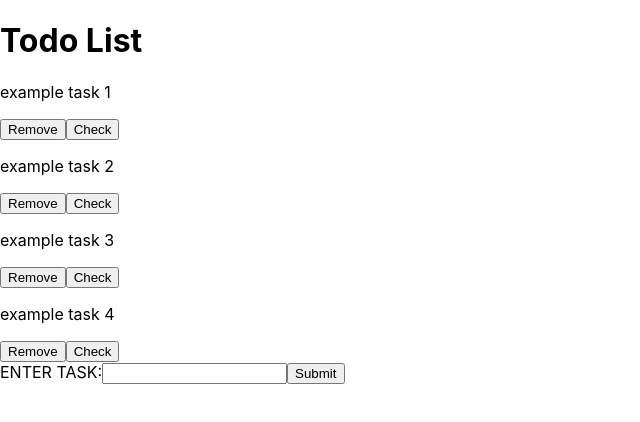
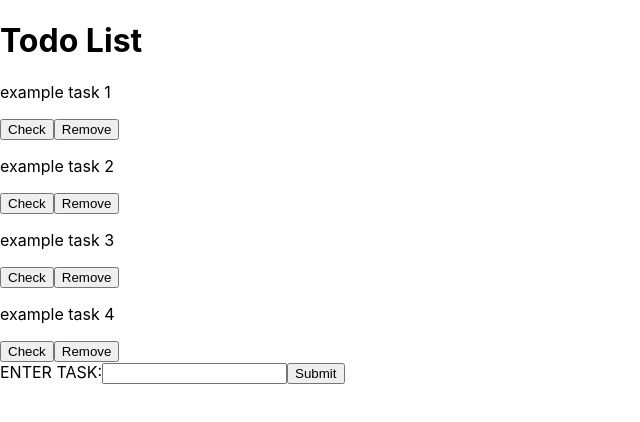
Before and after one commit to Indykatz/basicTodo, a React (Create React App) app: page / in a window 1280 px wide. Shown: the top 422 px of the page, without its empty margins (0-640 px from the left). Built offline with nearby package versions, Linux system fonts and the light colour scheme.

Commit message:
9/6 morning

```diff
--- a/src/App.js
+++ b/src/App.js
@@ -13,12 +13,12 @@ const App = () => {
     { item: "example task 4" },
   ]);
 
-  const [bool, setBool] = useState(true);
-  // handleBool for checking
-  const boolClick = (index) => {
-    console.log("clicked");
-    setBool(!bool);
-  };
+  // const [bool, setBool] = useState(true);
+  // // handleBool for checking
+  // const boolClick = (index) => {
+  //   console.log("clicked");
+  //   setBool(!bool);
+  // };
 
   // Handle click for removing
   const handleClick = (index) => {
@@ -44,7 +44,7 @@ const App = () => {
             item={item.item}
             key={index}
             handleClick={() => handleClick(index)}
-            boolClick={() => boolClick(index)}
+            // boolClick={() => boolClick(index)}
           />
         );
       })}
--- a/src/components/TodoList.js
+++ b/src/components/TodoList.js
@@ -1,16 +1,17 @@
-const TodoList = ({ item, handleClick, boolClick, bool, setBool }) => {
+import { useState } from "react";
+
+const TodoList = ({ item, handleClick }) => {
+  const [bool, setBool] = useState(true);
+
   return (
     <div>
-      <p
-        style={{
-          textDecoration: bool ? "line-through" : "",
-        }}
-      >
-        {item}
-      </p>
+      {bool ? (
+        <p>{item}</p>
+      ) : (
+        <p style={{ textDecoration: "line-through", color: "green" }}>{item}</p>
+      )}
+      <button onClick={() => setBool(!bool)}>Check</button>
       <button onClick={handleClick}>Remove</button>
-      <button onClick={boolClick}>{bool ? "Uncheck" : "Check"}</button>
-      {/* {bool ? "Uncheck" : "Check"} */}
     </div>
   );
 };
```
